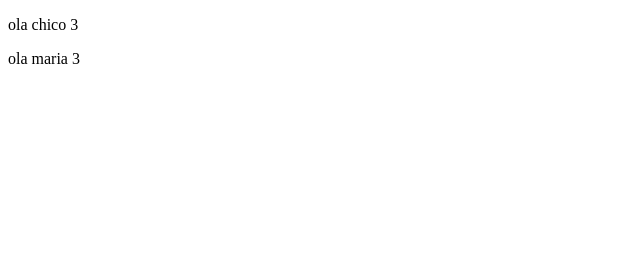
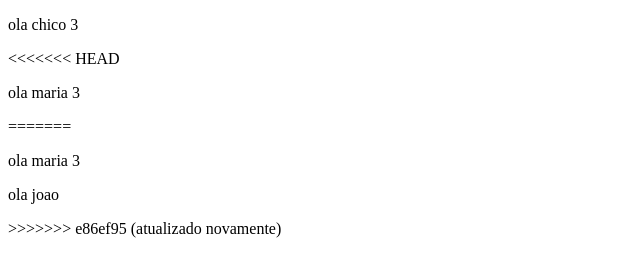
Before and after one commit to Professor-Marcal/aula, a plain HTML site: page index.html in a window 1280 px wide. Shown: the whole page, without its empty margins (0-640 px from the left). Drawn offline with Linux system fonts and the light colour scheme.

Commit message:
atualizado novamente

```diff
--- a/index.html
+++ b/index.html
@@ -7,6 +7,11 @@
   </head>
   <body>
     <p>ola chico 3</p>
+    <<<<<<< HEAD
     <p>ola maria 3</p>
+    =======
+    <p>ola maria 3</p>
+    <p>ola joao</p>
+    >>>>>>> e86ef95 (atualizado novamente)
   </body>
 </html>
```
